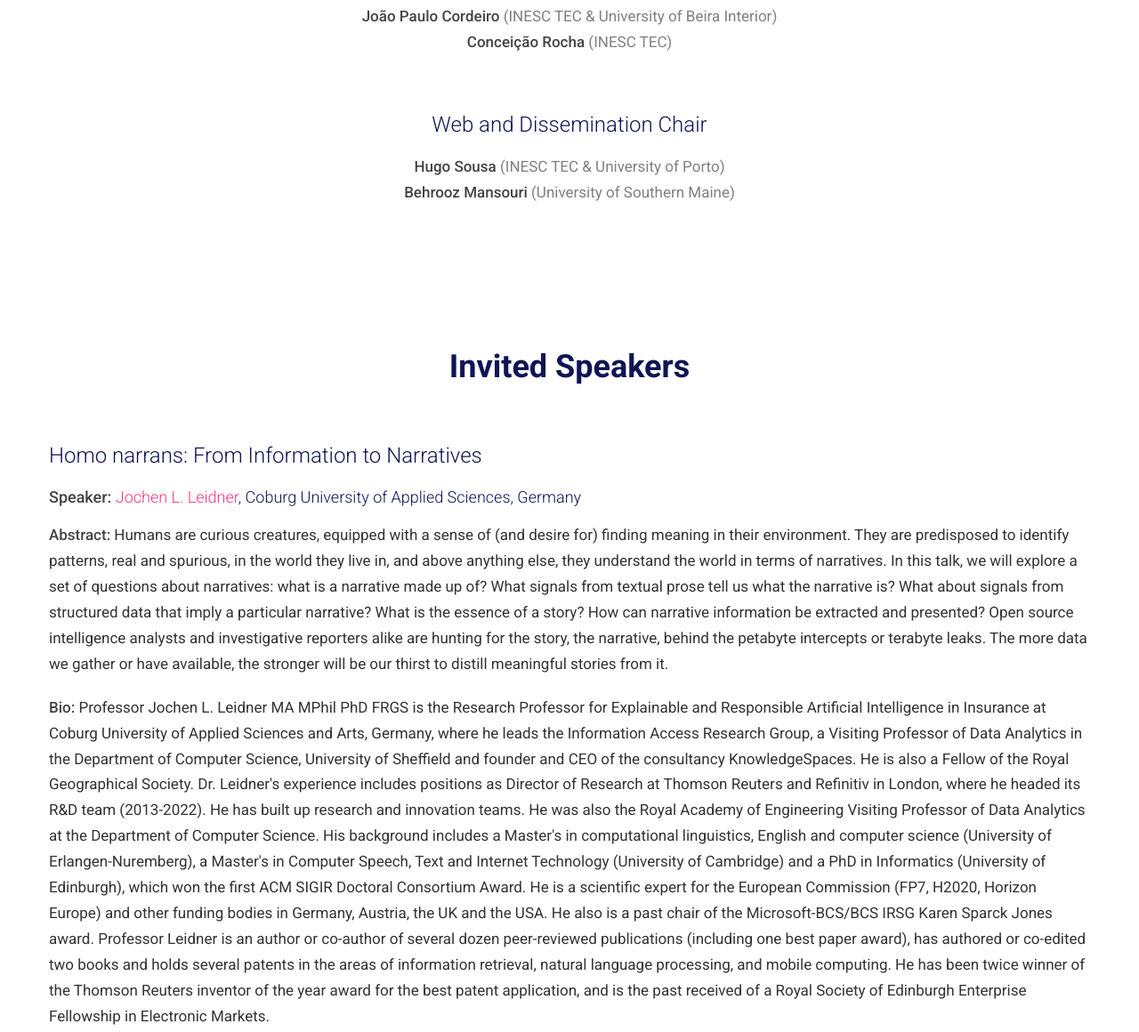
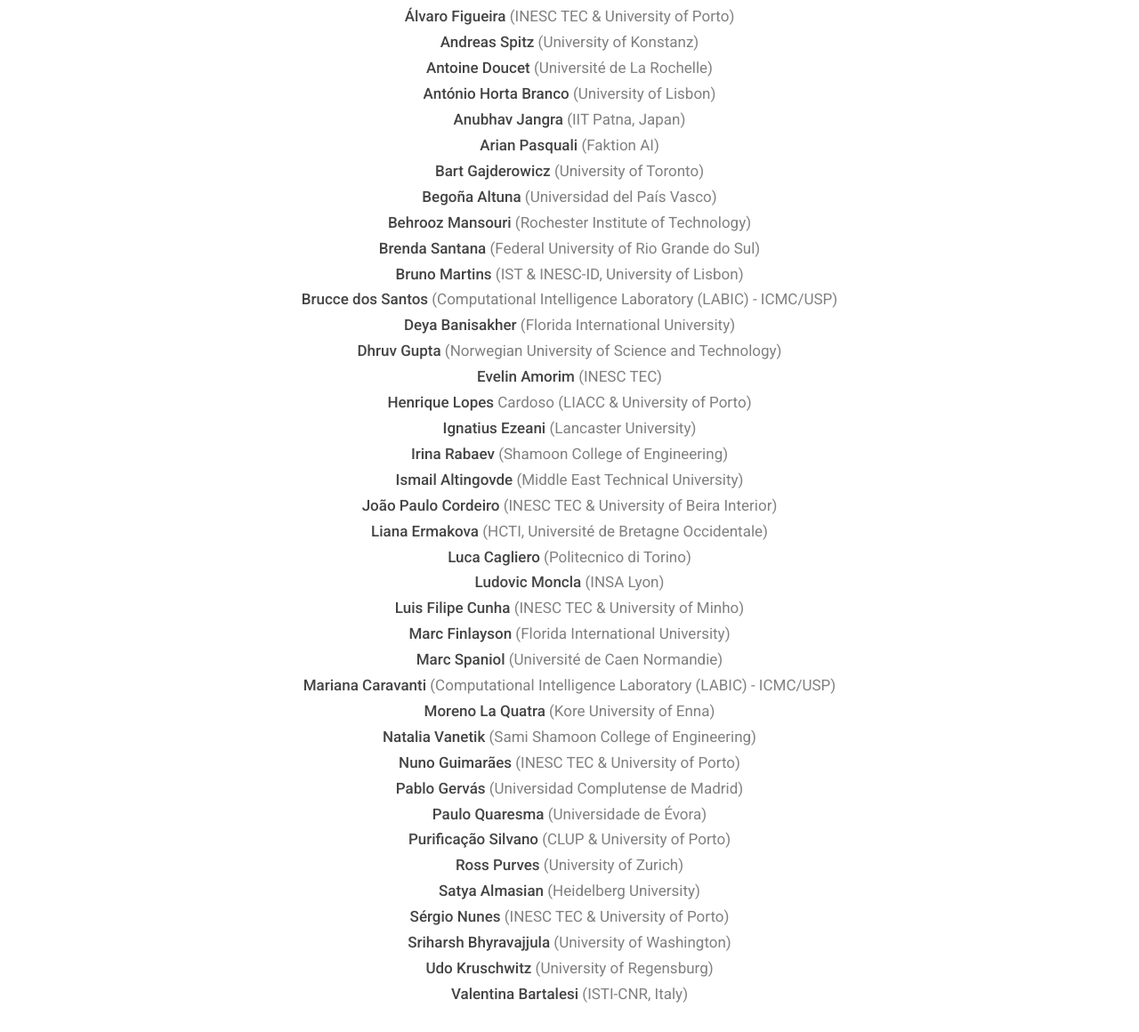
Before and after one commit to text2story24/text2story24.github.io, a plain HTML site: page index.html in a window 1280 px wide. Shown: the part 5778-6938 px from the top of the page at 89% size. Drawn offline with Linux system fonts and the light colour scheme.

Commit message:
Added PC members.

```diff
--- a/index.html
+++ b/index.html
@@ -426,157 +426,54 @@
                                     </ul>
 
                                 </div>
-                                <!-- <div class="section-title">
+                                <div class="section-title">
 
                                     <h3>Program Committee</h3>
 
                                     <div class="row text-center">
                                         <ul>
-                                            <li><strong>Álvaro Figueira </strong><span style="color: grey">(INESC TEC &
-                                                    University of Porto)</span>
-                                            </li>
-                                            <li><strong>Andreas Spitz </strong><span style="color: grey">(University of
-                                                    Konstanz)</span>
-                                            </li>
-                                            <li><strong>Antoine Doucet </strong><span style="color: grey">(Université de
-                                                    La Rochelle)</span>
-                                            </li>
-                                            <li><strong>António Horta Branco </strong><span
-                                                    style="color: grey">(University of Lisbon)</span>
-                                            </li>
-                                            <li><strong>Anubhav Jangra </strong><span style="color: grey">(IIT Patna,
-                                                    Japan)</span>
-                                            </li>
-                                            <li><strong>Arian Pasquali </strong><span style="color: grey">(Faktion
-                                                    AI)</span></li>
-                                            <li><strong>Bart Gajderowicz </strong><span style="color: grey">(University
-                                                    of Toronto)</span>
-                                            </li>
-                                            <li><strong>Begoña Altuna </strong><span style="color: grey">(Universidad
-                                                    del País Vasco)</span>
-                                            </li>
-                                            <li><strong>Behrooz Mansouri</strong><span style="color: grey">(University of Southern Maine)</span>
-                                            </li>
-                                            <li><strong>Brenda Santana </strong><span style="color: grey">(Federal
-                                                    University of Rio Grande do Sul)</span>
-                                            </li>
-                                            <li><strong>Bruno Martins </strong><span style="color: grey">(IST &
-                                                    INESC-ID, University of Lisbon)</span>
-                                            </li>
-                                            <li><strong>Daniel Loureiro </strong><span style="color: grey">(Cardiff
-                                                    University)</span>
-                                            </li>
-                                            <li><strong>Dennis Aumiller </strong><span style="color: grey">(Heidelberg
-                                                    University)</span>
-                                            </li>
-                                            <li><strong>Dhruv Gupta </strong><span style="color: grey">(Norwegian
-                                                    University of Science and Technology)</span>
-                                            </li>
-                                            <li><strong>Dyaa Albakour </strong><span style="color: grey">(Signal
-                                                    UK)</span>
-                                            </li>
-                                            <li><strong>Evelin Amorim </strong><span style="color: grey">(INESC
-                                                    TEC)</span>
-                                            </li>
-                                            <li><strong>Henrique Lopes Cardoso </strong><span style="color: grey">(LIACC
-                                                    & University of Porto)</span>
-                                            </li>
-                                            <li><strong>Hugo Sousa </strong><span style="color: grey">(INESC TEC &
-                                                    University of Porto)</span>
-                                            </li>
-                                            <li><strong>Ismail Altingovde </strong><span style="color: grey">(Middle
-                                                    East Technical University)</span>
-                                            </li>
-                                            <li><strong>Irina Rabaev </strong><span style="color: grey">(Shamoon College
-                                                    of Engineering)</span>
-                                            </li>
-                                            <li><strong>Jiexin Wang </strong><span style="color: grey">(South China
-                                                    University of Technology, China)</span>
-                                            </li>
-                                            <li><strong>João Paulo Cordeiro </strong><span style="color: grey">(INESC
-                                                    TEC & University of Beira Interior)</span>
-                                            </li>
-                                            <li><strong>Kiran Bandeli </strong><span style="color: grey">(Walmart
-                                                    Inc.)</span>
-                                            </li>
-                                            <li><strong>Liana Ermakova </strong><span style="color: grey">(HCTI,
-                                                    Université de Bretagne Occidentale)</span>
-                                            </li>
-                                            <li><strong>Luca Cagliero </strong><span style="color: grey">(Politecnico di
-                                                    Torino)</span>
-                                            </li>
-                                            <li><strong>Ludovic Moncla </strong><span style="color: grey">(INSA
-                                                    Lyon)</span>
-                                            </li>
-                                            <li><strong>Luis Filipe Cunha </strong><span style="color: grey">(INESC TEC
-                                                    & University of Minho)</span>
-                                            </li>
-                                            <li><strong>Marc Finlayson </strong><span style="color: grey">(Florida
-                                                    International University)</span>
-                                            </li>
-                                            <li><strong>Marc Spaniol </strong><span style="color: grey">(Université de
-                                                    Caen Normandie)</span>
-                                            </li>
-                                            <li><strong>Moreno La Quatra </strong><span style="color: grey">(Politecnico
-                                                    di Torino)</span>
-                                            </li>
-                                            <li><strong>Natalia Vanetik </strong><span style="color: grey">(Shamoon
-                                                    College of Engineering)</span>
-                                            </li>
-                                            <li><strong>Nuno Guimarães </strong><span style="color: grey">(INESC TEC &
-                                                    University of Porto)</span>
-                                            </li>
-                                            <li><strong>Pablo Gamallo </strong><span style="color: grey">(University of
-                                                    Santiago de Compostela)</span>
-                                            </li>
-                                            <li><strong>Pablo Gervás </strong><span style="color: grey">(Universidad
-                                                    Complutense de Madrid)</span>
-                                            </li>
-                                            <li><strong>Paulo Quaresma </strong><span style="color: grey">(Universidade
-                                                    de Évora)</span>
-                                            </li>
-                                            <li><strong>Paul Rayson </strong><span style="color: grey">(Lancaster
-                                                    University)</span>
-                                            </li>
-                                            <li><strong>Purificação Silvano </strong><span style="color: grey">(CLUP &
-                                                    University of Porto)</span>
-                                            </li>
-                                            <li><strong>Raghav Jain </strong><span style="color: grey">(Indian Institute
-                                                    of Technology, Patna)</span>
-                                            </li>
-                                            <li><strong>Ross Purves </strong><span style="color: grey">(University of
-                                                    Zurich)</span>
-                                            </li>
-                                            <li><strong>Satya Almasian </strong><span style="color: grey">(Heidelberg
-                                                    University)</span>
-                                            </li>
-                                            <li><strong>Sérgio Nunes </strong><span style="color: grey">(INESC TEC &
-                                                    University of Porto)</span>
-                                            </li>
-                                            <li><strong>Simra Shahid </strong><span style="color: grey">(Adobe's Media
-                                                    and Data Science Research Lab)</span>
-                                            </li>
-                                            <li><strong>Sriharsh Bhyravajjula </strong><span
-                                                    style="color: grey">(University of Washington)</span>
-                                            </li>
-                                            <li><strong>Udo Kruschwitz </strong><span style="color: grey">(University of
-                                                    Regensburg)</span>
-                                            </li>
-                                            <li><strong>Valentina Bartalesi </strong><span
-                                                    style="color: grey">(ISTI-CNR, Italy)</span>
-                                            </li>
-                                            <li><strong>Veysel Kocaman </strong><span style="color: grey">(John Snow
-                                                    Labs & Leiden University)</span>
-                                            </li>
-                                            <li><strong>Wenzhi Cao </strong><span style="color: grey">(University of
-                                                    Wisconsin, USA)</span>
-                                            </li>
-                                            <li><strong>Yang Zhang </strong><span style="color: grey">(Southwestern
-                                                    University of Finance and Economics, China)</span>
-                                            </li>
+                                            <li><strong>Álvaro Figueira          </strong><span style="color: grey">(INESC TEC & University of Porto) </span></li>
+                                            <li><strong>Andreas Spitz            </strong><span style="color: grey">(University of Konstanz) </span></li>
+                                            <li><strong>Antoine Doucet           </strong><span style="color: grey">(Université de La Rochelle) </span></li>
+                                            <li><strong>António Horta Branco     </strong><span style="color: grey">(University of Lisbon) </span></li>
+                                            <li><strong>Anubhav Jangra           </strong><span style="color: grey">(IIT Patna, Japan)  </span></li>
+                                            <li><strong>Arian Pasquali           </strong><span style="color: grey">(Faktion AI) </span></li>
+                                            <li><strong>Bart Gajderowicz         </strong><span style="color: grey">(University of Toronto)  </span></li>
+                                            <li><strong>Begoña Altuna            </strong><span style="color: grey">(Universidad del País Vasco)  </span></li>
+                                            <li><strong>Behrooz Mansouri         </strong><span style="color: grey">(Rochester Institute of Technology) </span></li>
+                                            <li><strong>Brenda Santana           </strong><span style="color: grey">(Federal University of Rio Grande do Sul) </span></li>
+                                            <li><strong>Bruno Martins            </strong><span style="color: grey">(IST & INESC-ID, University of Lisbon) </span></li>
+                                            <li><strong>Brucce dos Santos        </strong><span style="color: grey">(Computational Intelligence Laboratory (LABIC) - ICMC/USP) </span></li>
+                                            <li><strong>Deya Banisakher          </strong><span style="color: grey">(Florida International University)   </span></li>
+                                            <li><strong>Dhruv Gupta              </strong><span style="color: grey">(Norwegian University of Science and Technology)  </span></li>
+                                            <li><strong>Evelin Amorim            </strong><span style="color: grey">(INESC TEC)  </span></li>
+                                            <li><strong>Henrique Lopes           </strong><span style="color: grey">Cardoso (LIACC & University of Porto) </span></li>
+                                            <li><strong>Ignatius Ezeani          </strong><span style="color: grey">(Lancaster University) </span></li>
+                                            <li><strong>Irina Rabaev             </strong><span style="color: grey">(Shamoon College of Engineering) </span></li>
+                                            <li><strong>Ismail Altingovde        </strong><span style="color: grey">(Middle East Technical University) </span></li>
+                                            <li><strong>João Paulo Cordeiro      </strong><span style="color: grey">(INESC TEC & University of Beira Interior)  </span></li>
+                                            <li><strong>Liana Ermakova           </strong><span style="color: grey">(HCTI, Université de Bretagne Occidentale) </span></li>
+                                            <li><strong>Luca Cagliero            </strong><span style="color: grey">(Politecnico di Torino)   </span></li>
+                                            <li><strong>Ludovic Moncla           </strong><span style="color: grey">(INSA Lyon) </span></li>
+                                            <li><strong>Luis Filipe Cunha        </strong><span style="color: grey">(INESC TEC & University of Minho)  </span></li>
+                                            <li><strong>Marc Finlayson           </strong><span style="color: grey">(Florida International University)   </span></li>
+                                            <li><strong>Marc Spaniol             </strong><span style="color: grey">(Université de Caen Normandie) </span></li>
+                                            <li><strong>Mariana Caravanti        </strong><span style="color: grey">(Computational Intelligence Laboratory (LABIC) - ICMC/USP) </span></li>
+                                            <li><strong>Moreno La Quatra         </strong><span style="color: grey">(Kore University of Enna) </span></li>
+                                            <li><strong>Natalia Vanetik          </strong><span style="color: grey">(Sami Shamoon College of Engineering) </span></li>
+                                            <li><strong>Nuno Guimarães           </strong><span style="color: grey">(INESC TEC & University of Porto)  </span></li>
+                                            <li><strong>Pablo Gervás             </strong><span style="color: grey">(Universidad Complutense de Madrid) </span></li>
+                                            <li><strong>Paulo Quaresma           </strong><span style="color: grey">(Universidade de Évora)  </span></li>
+                                            <li><strong>Purificação Silvano      </strong><span style="color: grey">(CLUP & University of Porto) </span></li>
+                                            <li><strong>Ross Purves              </strong><span style="color: grey">(University of Zurich) </span></li>
+                                            <li><strong>Satya Almasian           </strong><span style="color: grey">(Heidelberg University) </span></li>
+                                            <li><strong>Sérgio Nunes             </strong><span style="color: grey">(INESC TEC & University of Porto) </span></li>
+                                            <li><strong>Sriharsh Bhyravajjula    </strong><span style="color: grey">(University of Washington) </span></li>
+                                            <li><strong>Udo Kruschwitz           </strong><span style="color: grey">(University of Regensburg) </span></li>
+                                            <li><strong>Valentina Bartalesi      </strong><span style="color: grey">(ISTI-CNR, Italy)  </span></li>
                                         </ul>
                                     </div>
-                                </div> -->
+                                </div>
                             </div>
 
                             <div class="section-title">
```
